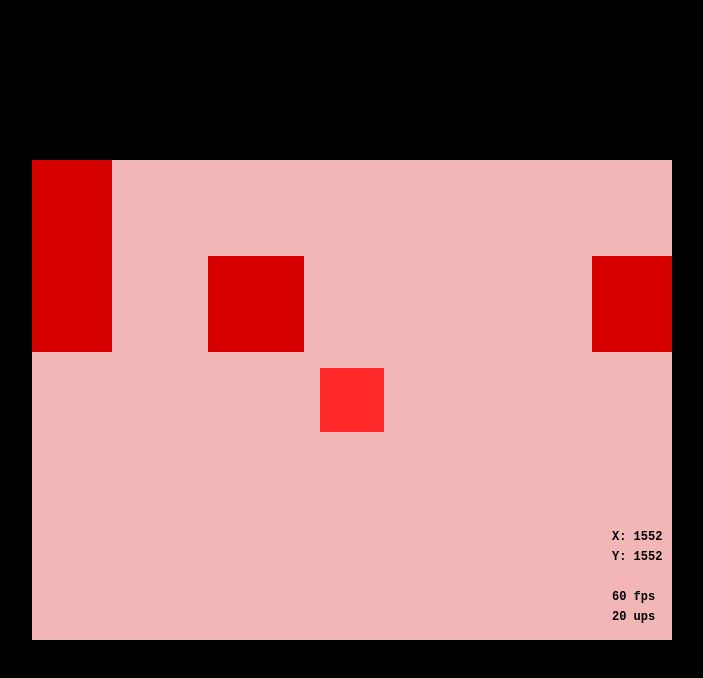
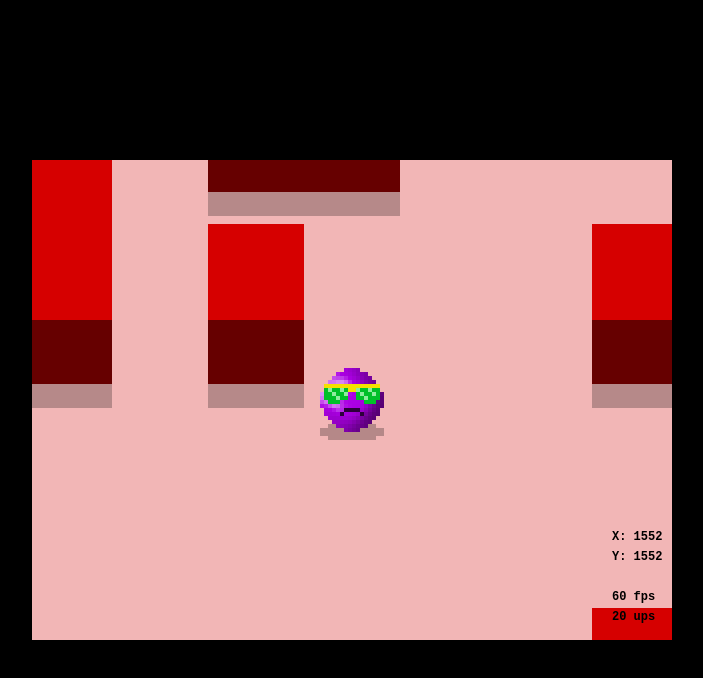
Before and after one commit to mwatson/candyjam, a plain HTML site: page app/index.html in a window 1280 px wide. Shown: the whole page, without its empty margins (288-991 px from the left). Drawn offline with Linux system fonts and the light colour scheme.

Commit message:
Sprites + systems + other things
* Added asset definitions
* Changed some draw functions
* Added sprites
* Added offset composite images
* Added graphics for player + gruntdrop
* (Fake) shadow support
* Made the map look more 3D-ish
* Fixed font loader
* Some other things, probably

```diff
--- a/app/game/core/controls.js
+++ b/app/game/core/controls.js
@@ -25,6 +25,9 @@
                         TILDE: 192
                 };
 
+                this.mouse = {
+                };
+
                 this.controls = {};
 
                 var keyCheck = function(key, state) {
@@ -42,6 +45,12 @@
                 },
                 setKeyInactive = function(index)             {
                         App.Controls.controls[index] = App.Controls.keyStates.UP;
+                },
+                setMouseDown = function(button) {
+                },
+                setMouseUp = function(button) {
+                },
+                setMouseInactive = function(button) {
                 };
 
                 // use these functions to check for key presses (you don't need to use .check())
--- a/app/game/core/draw.js
+++ b/app/game/core/draw.js
@@ -391,13 +391,13 @@
                                 if(this.checkCoords(coords.x, coords.y, App.Assets.Images[assetName].width, App.Assets.Images[assetName].height)) {
                                         this.ctx.drawImage(
                                                 App.Assets.Images[assetName],
-                                                xDir == -1 ? App.Assets.Images[assetName].width / 2 : 0,
                                                 0,
-                                                App.Assets.Images[assetName].width / 2,
+                                                0,
+                                                App.Assets.Images[assetName].width,
                                                 App.Assets.Images[assetName].height,
                                                 coords.x,
                                                 coords.y,
-                                                App.Assets.Images[assetName].width / 2,
+                                                App.Assets.Images[assetName].width,
                                                 App.Assets.Images[assetName].height
                                         );
                                         return true;
--- a/app/game/core/game.js
+++ b/app/game/core/game.js
@@ -41,6 +41,9 @@
                         // init player
                         App.Player.init();
 
+                        // Load assets
+                        App.Tools.assetLoader();
+
                         gameRunning = true;
 
                         this.skipTicks = ~~(1000 / this.settings.updatecap);
@@ -55,7 +58,7 @@
                 };
 
                 this.prevState = '';
-                this.gameState = 'gameplay';
+                this.gameState = 'loading';
                 this.newState = null;
 
                 // use this to change the gamestate. it will
@@ -125,7 +128,7 @@
                         }
                         this.interpolation = 0;
 
-                        if(1) { //App.Defs.Assets.Loaded.Complete) {
+                        if(App.Defs.Assets.Loaded.Complete) {
                                 this.drawOps();
                         }
 
@@ -219,9 +222,16 @@
                                 //App.Draw.setResolution();
                         }
 
+                        if(this.gameState == 'loading') {
+                                App.Tools.assetFontCheck();
+                                if(App.Defs.Assets.Loaded.Complete) {
+                                        this.setGameState('gameplay');
+                                }
+                        } else if(this.gameState == 'gameplay') {
+                                this.gameplayOps();
+                        }
+
                         App.Draw.runTransitions();
-
-                        this.gameplayOps();
 
                         //
                         // keep this stuff at the end of the loop
@@ -262,7 +272,7 @@
                             xDir = 0,
                             yDir = 0,
                             newPos = {},
-                            collisions = null;
+                            collisions = [];
 
                         if(App.Controls.keyDown('A') || App.Controls.keyDown('ARROW_LEFT')) {
                                 xDir -= 1;
@@ -280,13 +290,6 @@
                         }
 
                         newPos = player.c('Movable').move(xDir, yDir);
-                        if(player.is('Collidable')) {
-                                collisions = player.c('Collidable')
-                                                   .checkMapCollision(newPos.x, newPos.y);
-                        }
-
-                        //if(!collisions.length) {
-                        //}
                 };
         };
 
--- a/app/game/core/tools.js
+++ b/app/game/core/tools.js
@@ -74,13 +74,13 @@
                                         var c = document.createElement('canvas'),
                                             ctx;
                                         c.id = asset.name;
-                                        c.width = this.width * 2;
+                                        c.width = this.width;
                                         c.height = this.height;
                                         ctx = c.getContext('2d');
 
                                         ctx.drawImage(App.Assets.Images[asset.name], 0, 0);
-                                        ctx.scale(-1, 1);
-                                        ctx.drawImage(App.Assets.Images[asset.name], -c.width, 0);
+                                        //ctx.scale(-1, 1);
+                                        //ctx.drawImage(App.Assets.Images[asset.name], -c.width, 0);
 
                                         App.Assets.Images[asset.name] = c;
                                         App.Defs.Assets.Loaded.Images++;
@@ -111,13 +111,14 @@
                 };
 
                 this.assetFontCheck = function() {
-                        var w;
+                        var w, self = this;
                         _.each(App.Defs.Assets.Fonts, function(asset, id) {
                                 if(!App.Assets.Fonts[asset.name].loaded) {
                                         w = App.Draw.get('hud').measureText('amazing awesome!', '24px ' + asset.name);
                                         if(App.Assets.Fonts[asset.name].initWidth.width != w.width) {
                                                 App.Assets.Fonts[asset.name].loaded = true;
                                                 App.Defs.Assets.Loaded.Fonts++;
+                                                App.Defs.Assets.Loaded.Complete = self.assetsCheckComplete();
                                         }
                                 }
                         });
@@ -135,8 +136,8 @@
                         _.each(App.Defs.Assets.CompositeImages, function(asset, id) {
                                 var c = document.createElement('canvas');
                                 c.id = asset.name;
-                                c.width = App.Assets.Images[asset.images[0]].width;
-                                c.height = App.Assets.Images[asset.images[0]].height;
+                                c.width = App.Assets.Images[asset.images[0].frame].width;
+                                c.height = App.Assets.Images[asset.images[0].frame].height;
 
                                 self.compositeImages(asset.images, c);
 
@@ -158,7 +159,11 @@
                                 if(!images[i]) {
                                         continue;
                                 }
-                                ctx.drawImage(App.Assets.Images[images[i]], 0, 0);
+                                ctx.drawImage(
+                                        App.Assets.Images[images[i].frame],
+                                        images[i].offset.x,
+                                        images[i].offset.y
+                                );
                         }
                         return true;
                 };
--- /dev/null
+++ b/app/game/definitions/assets.js
@@ -0,0 +1,84 @@
+(function(root){
+
+        var assets = {
+
+                Loaded: {
+                        Complete: false,
+                        Images: 0,
+                        CompositeImages: 0,
+
+                        Sounds: 0,
+                        Fonts: 0
+                },
+
+                Fonts: [
+                        { name: 'PCSenior' }
+                ],
+
+                Images: [
+                        { name: 'player_base01', rel: 'img/player/player_1_1.png' },
+                        { name: 'player_shades01', rel: 'img/player/greenshades_1_1.png' },
+
+                        { name: 'grunt_base01', rel: 'img/gruntdrop/base01.png' },
+                        { name: 'grunt_shades01', rel: 'img/gruntdrop/shades.png' },
+
+                        { name: 'shadow_64', rel: 'img/shadow01.png' },
+                ],
+
+                CompositeImages: [
+
+                        //
+                        // Player
+                        //
+                        { name: 'player_idle_frame01',
+                          images: [
+                                { frame: 'player_base01', offset: { x: 0, y: 0 } },
+                                { frame: 'player_shades01', offset: { x: 4, y: 16 } }
+                          ]
+                        },
+                        { name: 'player_right_frame01', // walking right
+                          images: [
+                                { frame: 'player_base01', offset: { x: 0, y: 0 } },
+                                { frame: 'player_shades01', offset: { x: 8, y: 16 } }
+                          ]
+                        },
+                        { name: 'player_left_frame01', // walking left
+                          images: [
+                                { frame: 'player_base01', offset: { x: 0, y: 0 } },
+                                { frame: 'player_shades01', offset: { x: 0, y: 16 } }
+                          ]
+                        },
+
+                        //
+                        // Gruntdrop
+                        //
+                        { name: 'grunt_idle_frame01',
+                          images: [
+                                { frame: 'grunt_base01', offset: { x: 0, y: 0 } },
+                                { frame: 'grunt_shades01', offset: { x: 6, y: 20 } }
+                          ]
+                        },
+                        { name: 'grunt_right_frame01',
+                          images: [
+                                { frame: 'grunt_base01', offset: { x: 0, y: 0 } },
+                                { frame: 'grunt_shades01', offset: { x: 10, y: 20 } }
+                          ]
+                        },
+                        { name: 'grunt_left_frame01',
+                          images: [
+                                { frame: 'grunt_base01', offset: { x: 0, y: 0 } },
+                                { frame: 'grunt_shades01', offset: { x: 0, y: 20 } }
+                          ]
+                        },
+                ],
+
+                Sounds: [
+                ],
+
+                SoundQueues: [
+                ]
+        };
+
+        root.App.Defaults.Assets = assets;
+
+})(this);
--- a/app/game/definitions/entity.js
+++ b/app/game/definitions/entity.js
@@ -12,7 +12,9 @@
                         speed: 8,
                         components: {
                                 Renderable: {
-                                        color: '#FF2828'
+                                        color: '#FF2828',
+                                        sprites: 'player',
+                                        shadow: 'shadow_64'
                                 },
                                 Movable: {
                                 },
@@ -48,7 +50,9 @@
                         speed: 4,
                         components: {
                                 Renderable: {
-                                        color: '#0C0'
+                                        color: '#0C0',
+                                        sprites: 'grunt',
+                                        shadow: 'shadow_64'
                                 },
                                 Movable: {
                                 },
@@ -61,15 +65,15 @@
                                                     yDir = 0,
                                                     newPos;
 
-                                                if(this.en.attrs.x > player.attrs.x) {
+                                                if(this.en.attrs.x > player.attrs.x && this.en.attrs.x - player.attrs.x > 16) {
                                                         xDir = -1;
-                                                } else if(this.en.attrs.x < player.attrs.x) {
+                                                } else if(this.en.attrs.x < player.attrs.x && player.attrs.x - this.en.attrs.x > 16) {
                                                         xDir = 1;
                                                 }
 
-                                                if(this.en.attrs.y > player.attrs.y) {
+                                                if(this.en.attrs.y > player.attrs.y && this.en.attrs.y - player.attrs.y > 16) {
                                                         yDir = -1;
-                                                } else if(this.en.attrs.y < player.attrs.y) {
+                                                } else if(this.en.attrs.y < player.attrs.y && player.attrs.y - this.en.attrs.y > 16) {
                                                         yDir = 1;
                                                 }
 
--- /dev/null
+++ b/app/game/definitions/sprites.js
@@ -0,0 +1,32 @@
+(function(root){
+
+        var sprites = {
+
+                player: {
+                        idle: [
+                                { frame: 'player_idle_frame01', duration: 300 }
+                        ],
+                        walkRight: [
+                                { frame: 'player_right_frame01', duration: 300 }
+                        ],
+                        walkLeft: [
+                                { frame: 'player_left_frame01', duration: 300 }
+                        ]
+                },
+
+                grunt: {
+                        idle: [
+                                { frame: 'grunt_idle_frame01', duration: 300 }
+                        ],
+                        walkRight: [
+                                { frame: 'grunt_right_frame01', duration: 300 }
+                        ],
+                        walkLeft: [
+                                { frame: 'grunt_left_frame01', duration: 300 }
+                        ]
+                }
+        }
+
+        root.App.Defaults.Sprites = sprites;
+
+})(this);
--- a/app/game/entity/entity.js
+++ b/app/game/entity/entity.js
@@ -30,6 +30,8 @@ Entity Components:
                                 y: 0
                         }
                 };
+
+                this.state = 'idle';
 
                 this.center = function() {
                         return {
@@ -77,6 +79,13 @@ Entity Components:
                         this.attrs.y = y;
                 };
 
+                this.changeState = function(newState, callback) {
+                        this.state = newState;
+                        if(callback) {
+                                callback();
+                        }
+                };
+
                 this.init = (function(settings, self){
 
                         self.attrs.width = settings.width;
@@ -99,7 +108,9 @@ Entity Components:
         var renderable = function(entity, settings) {
 
                 this.attrs = {
-                        color: settings.color
+                        color: settings.color,
+                        sprites: _.isUndefined(settings.sprites) ? false : App.Defs.Sprites[settings.sprites],
+                        shadow: _.isUndefined(settings.shadow) ? false : settings.shadow
                 };
 
                 var en = entity;
@@ -114,13 +125,56 @@ Entity Components:
                                 canvasId = 'entity';
                         }
 
-                        App.Draw.get(canvasId).fillRect(
-                                en.attrs.x + en.attrs.dir.x * en.attrs.speed * interpolation * moveDelta,
-                                en.attrs.y + en.attrs.dir.y * en.attrs.speed * interpolation * moveDelta,
-                                en.attrs.width,
-                                en.attrs.height,
-                                this.attrs.color
-                        );
+                        var xPos = en.attrs.x + en.attrs.dir.x * en.attrs.speed * interpolation * moveDelta,
+                            yPos = en.attrs.y + en.attrs.dir.y * en.attrs.speed * interpolation * moveDelta;
+
+                        // draw their shadow
+                        if(this.attrs.shadow) {
+                                App.Draw.get(canvasId).drawImg(
+                                        this.attrs.shadow,
+                                        xPos,
+                                        yPos + en.attrs.height - 8
+                                );
+                        }
+
+                        if(this.attrs.sprites) {
+
+                                // figure out the frame based on the state
+                                var curState = 'idle';
+                                if(en.state == 'walk') {
+
+                                        if(en.attrs.dir.x == 1) {
+                                                curState = 'walkRight';
+                                        } else if(en.attrs.dir.x == -1) {
+                                                curState = 'walkLeft';
+                                        }
+
+                                        if(_.isUndefined(this.attrs.sprites[curState])) {
+                                                curState = 'walk';
+                                        }
+                                }
+
+                                if(_.isUndefined(this.attrs.sprites[curState])) {
+                                        curState = 'idle';
+                                }
+
+                                App.Draw.get(canvasId).drawImg(
+                                        this.attrs.sprites[curState][0].frame,
+                                        xPos,
+                                        yPos
+                                );
+
+
+                        } else {
+
+                                App.Draw.get(canvasId).fillRect(
+                                        xPos,
+                                        yPos,
+                                        en.attrs.width,
+                                        en.attrs.height,
+                                        this.attrs.color
+                                );
+                        }
                 };
         };
 
@@ -200,7 +254,7 @@ Entity Components:
                                 }
                         }
 
-                        return collisions;
+                        return { collisions: collisions, x: xStep, y: yStep };
                 }
         };
 
@@ -213,7 +267,8 @@ Entity Components:
                 this.move = function(xDir, yDir) {
 
                         var xStep = en.attrs.x,
-                            yStep = en.attrs.y;
+                            yStep = en.attrs.y,
+                            newPos;
 
                         // set the directions on the entity
                         en.attrs.dir.x = xDir;
@@ -223,8 +278,17 @@ Entity Components:
                         yStep += ~~(yDir * (en.attrs.speed * App.Game.moveDelta));
 
                         if(en.is('Collidable')) {
-                                en.c('Collidable')
-                                  .checkMapCollision(xStep, yStep);
+                                newPos = en.c('Collidable').checkMapCollision(xStep, yStep);
+                        } else {
+                                newPos = { x: xPos, y: yPos };
+                        }
+
+                        en.setPosition(newPos.x, newPos.y);
+
+                        if(xDir !== 0) {
+                                en.changeState('walk');
+                        } else {
+                                en.changeState('idle');
                         }
 
                         return { x: xStep, y: yStep };
--- a/app/game/world/map.js
+++ b/app/game/world/map.js
@@ -370,20 +370,6 @@
                                 }
                         }
 
-                        for(y = 0; y < this.grid.length; y++) {
-                                for(x = 0; x < this.grid[y].length; x++) {
-                                        if(this.grid[y][x]) {
-                                                App.Draw.get('entity').fillRect(
-                                                        x * this.tileSize,
-                                                        y * this.tileSize,
-                                                        this.tileSize,
-                                                        this.tileSize,
-                                                        '#D60000'
-                                                );
-                                        }
-                                }
-                        }
-
                         for(i = 0; i < this.entities.length; i++) {
                                 if(!this.entities[i].is('IsPlayer') && this.entities[i].is('Renderable')) {
                                         this.entities[i].c('Renderable').draw(interpolation, null, moveDelta);
@@ -392,6 +378,38 @@
 
                         // hopefully the player is always renderable
                         this.entities[0].c('Renderable').draw(interpolation, null, moveDelta);
+
+                        for(y = 0; y < this.grid.length; y++) {
+                                for(x = 0; x < this.grid[y].length; x++) {
+                                        if(this.grid[y][x]) {
+                                                App.Draw.get('entity').fillRect(
+                                                        x * this.tileSize,
+                                                        y * this.tileSize - 32,
+                                                        this.tileSize,
+                                                        this.tileSize,
+                                                        '#D60000'
+                                                );
+
+                                                App.Draw.get('background').fillRect(
+                                                        x * this.tileSize,
+                                                        (y * this.tileSize - 32) + this.tileSize,
+                                                        this.tileSize,
+                                                        64,
+                                                        '#660000'
+                                                );
+
+                                                // Shadow
+                                                App.Draw.get('background').fillRect(
+                                                        x * this.tileSize,
+                                                        (y * this.tileSize - 32) + this.tileSize + 64,
+                                                        this.tileSize,
+                                                        24,
+                                                        //'#b68989'
+                                                        'rgba(0,0,0,0.25)'
+                                                );
+                                        }
+                                }
+                        }
 
                         if(App.Game.settings.debug.showQuadTree) {
                                 for(i = 0; i < this.quadtree.length; i++) {
```
Also changed, not shown: app/index.html (+4 -3 lines), app/assets/img/gruntdrop/base01.png (added), app/assets/img/gruntdrop/shades.png (added), app/assets/img/player/greenshades_1_1.png (added), app/assets/img/player/player_1_1.png (added), app/assets/img/shadow01.png (added), 1 other file.
